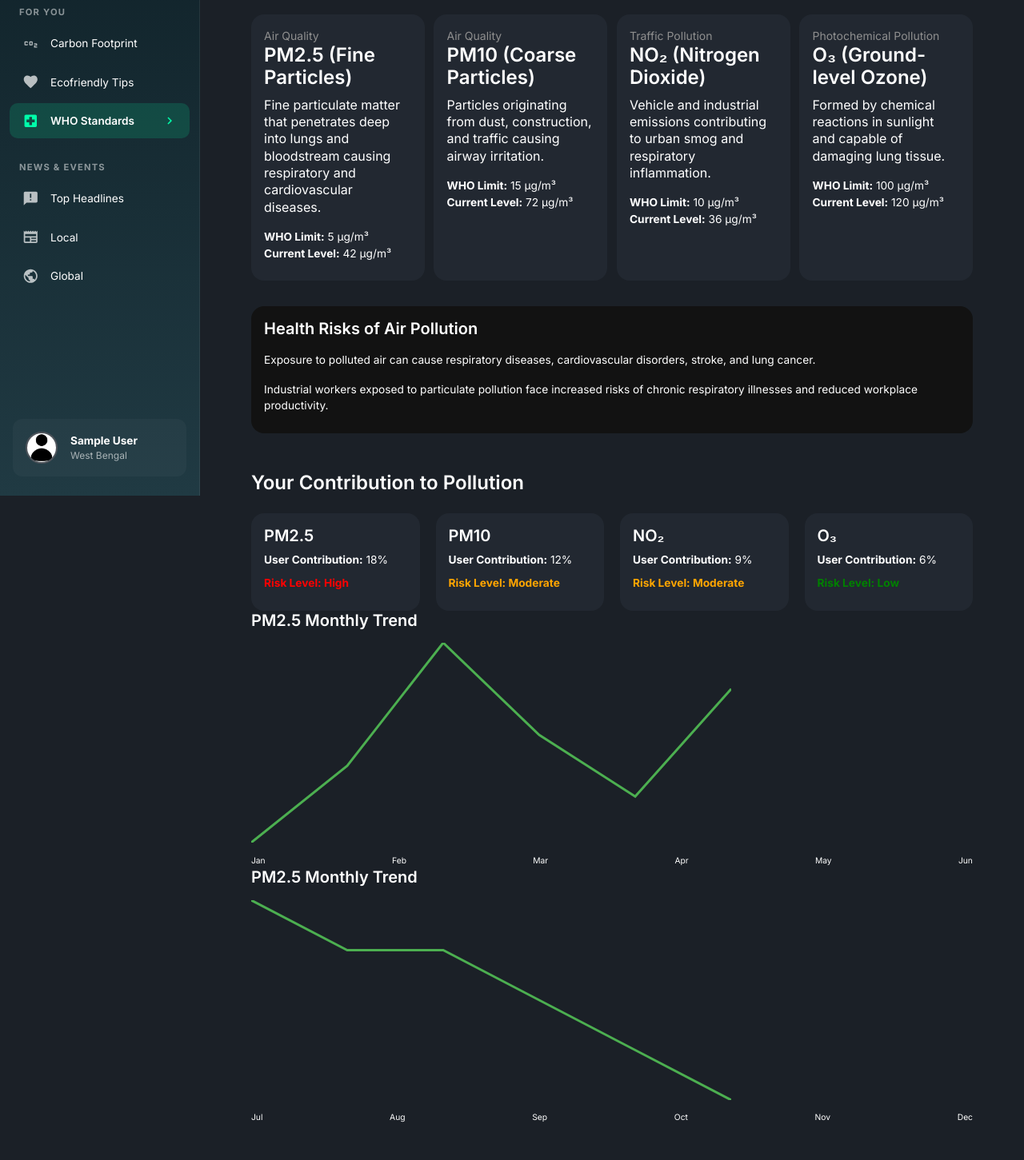
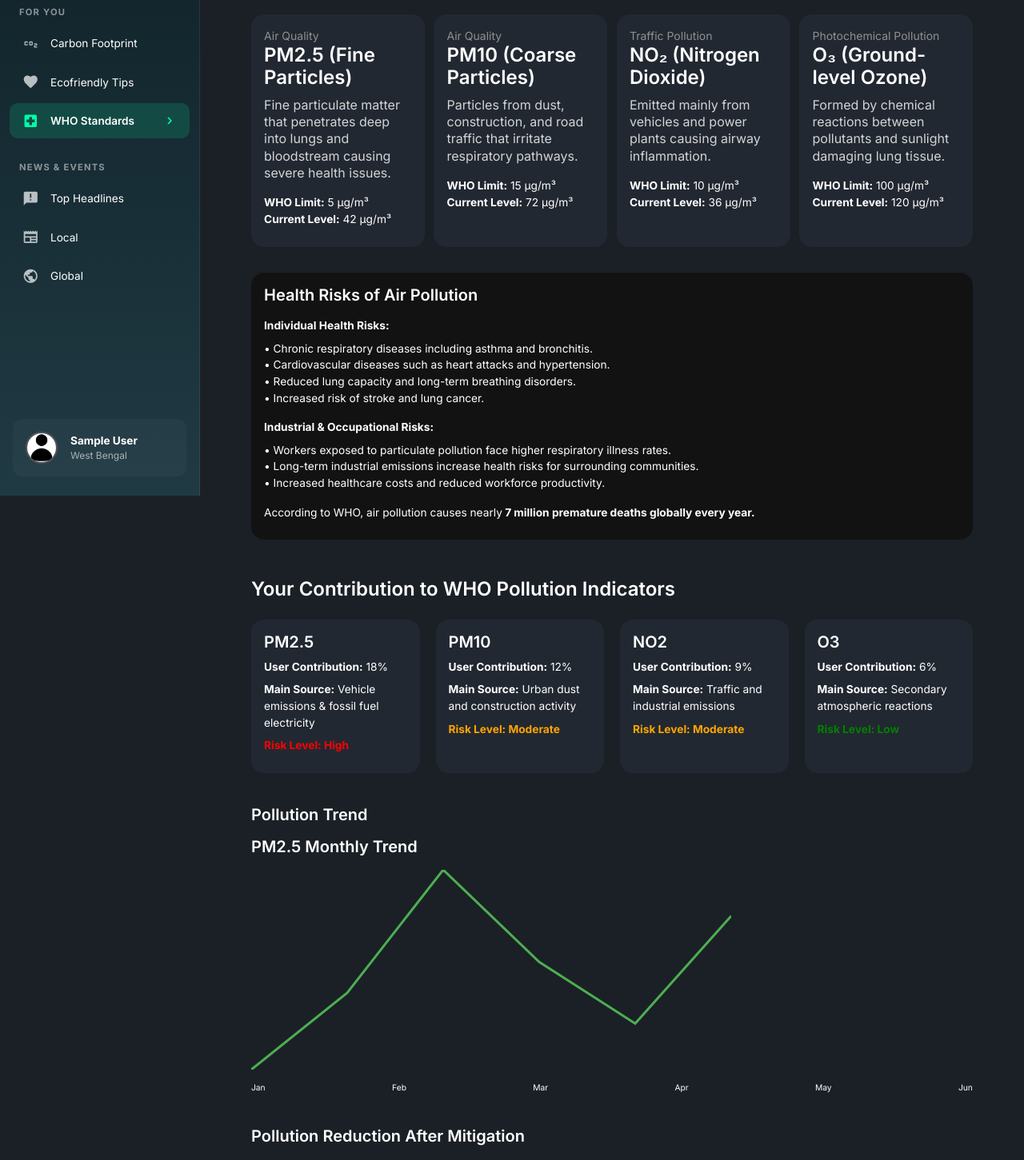
Before and after one commit to AnikChiney/CarbonLensAI, a React (Create React App) app in the folder client/: page /who-standards in a window 1280 px wide. Shown: the part 180-1631 px from the top of the page at 80% size. Built offline with nearby package versions, Linux system fonts and the light colour scheme; no server answers; sample sign-in values are in the browser's storage.

Commit message:
Update index.jsx

```diff
--- a/client/src/scenes/forYou/whoStandards/index.jsx
+++ b/client/src/scenes/forYou/whoStandards/index.jsx
@@ -25,7 +25,7 @@ const whoStandards = [
     limit: "5 µg/m³",
     current: "42 µg/m³",
     content:
-      "Fine particulate matter that penetrates deep into lungs and bloodstream causing respiratory and cardiovascular diseases.",
+      "Fine particulate matter that penetrates deep into lungs and bloodstream causing severe health issues.",
   },
   {
     _id: "2",
@@ -34,7 +34,7 @@ const whoStandards = [
     limit: "15 µg/m³",
     current: "72 µg/m³",
     content:
-      "Particles originating from dust, construction, and traffic causing airway irritation.",
+      "Particles from dust, construction, and road traffic that irritate respiratory pathways.",
   },
   {
     _id: "3",
@@ -43,7 +43,7 @@ const whoStandards = [
     limit: "10 µg/m³",
     current: "36 µg/m³",
     content:
-      "Vehicle and industrial emissions contributing to urban smog and respiratory inflammation.",
+      "Emitted mainly from vehicles and power plants causing airway inflammation.",
   },
   {
     _id: "4",
@@ -52,20 +52,40 @@ const whoStandards = [
     limit: "100 µg/m³",
     current: "120 µg/m³",
     content:
-      "Formed by chemical reactions in sunlight and capable of damaging lung tissue.",
+      "Formed by chemical reactions between pollutants and sunlight damaging lung tissue.",
   },
 ];
 
-/* ---------------- USER CONTRIBUTION ---------------- */
+/* ---------------- USER CONTRIBUTION DATA ---------------- */
 
 const userImpactData = [
-  { pollutant: "PM2.5", contribution: 18, risk: "High" },
-  { pollutant: "PM10", contribution: 12, risk: "Moderate" },
-  { pollutant: "NO₂", contribution: 9, risk: "Moderate" },
-  { pollutant: "O₃", contribution: 6, risk: "Low" },
+  {
+    pollutant: "PM2.5",
+    contribution: 18,
+    risk: "High",
+    source: "Vehicle emissions & fossil fuel electricity",
+  },
+  {
+    pollutant: "PM10",
+    contribution: 12,
+    risk: "Moderate",
+    source: "Urban dust and construction activity",
+  },
+  {
+    pollutant: "NO2",
+    contribution: 9,
+    risk: "Moderate",
+    source: "Traffic and industrial emissions",
+  },
+  {
+    pollutant: "O3",
+    contribution: 6,
+    risk: "Low",
+    source: "Secondary atmospheric reactions",
+  },
 ];
 
-/* ---------------- TREND DATA ---------------- */
+/* ---------------- POLLUTION TREND ---------------- */
 
 const pollutionTrend = [
   { month: "Jan", value: 35 },
@@ -76,16 +96,18 @@ const pollutionTrend = [
   { month: "Jun", value: 45 },
 ];
 
+/* ---------------- MITIGATION TREND ---------------- */
+
 const mitigationTrend = [
-  { month: "Jul", value: 42 },
-  { month: "Aug", value: 41 },
-  { month: "Sep", value: 41 },
-  { month: "Oct", value: 40 },
-  { month: "Nov", value: 39 },
+  { month: "Jul", value: 40 },
+  { month: "Aug", value: 39 },
+  { month: "Sep", value: 39 },
+  { month: "Oct", value: 37.5 },
+  { month: "Nov", value: 37 },
   { month: "Dec", value: 38 },
 ];
 
-/* ---------------- WHO CARD ---------------- */
+/* ---------------- WHO STANDARD CARD ---------------- */
 
 const StdCard = ({ title, content, type, limit, current }) => {
   const theme = useTheme();
@@ -102,7 +124,9 @@ const StdCard = ({ title, content, type, limit, current }) => {
 
         <Box height={10} />
 
-        <Typography variant="h5">{content}</Typography>
+        <Typography variant="h5" sx={{ color: theme.palette.primary[100] }}>
+          {content}
+        </Typography>
 
         <Box mt={2}>
           <Typography><b>WHO Limit:</b> {limit}</Typography>
@@ -116,14 +140,12 @@ const StdCard = ({ title, content, type, limit, current }) => {
 
 /* ---------------- USER CONTRIBUTION CARD ---------------- */
 
-const UserContributionCard = ({ pollutant, contribution, risk }) => {
+const UserContributionCard = ({ pollutant, contribution, risk, source }) => {
 
   const riskColor =
-    risk === "High"
-      ? "red"
-      : risk === "Moderate"
-      ? "orange"
-      : "green";
+    risk === "High" ? "red" :
+    risk === "Moderate" ? "orange" :
+    "green";
 
   const theme = useTheme();
 
@@ -137,6 +159,10 @@ const UserContributionCard = ({ pollutant, contribution, risk }) => {
           <b>User Contribution:</b> {contribution}%
         </Typography>
 
+        <Typography mt={1}>
+          <b>Main Source:</b> {source}
+        </Typography>
+
         <Typography mt={1} color={riskColor} fontWeight="bold">
           Risk Level: {risk}
         </Typography>
@@ -146,16 +172,115 @@ const UserContributionCard = ({ pollutant, contribution, risk }) => {
   );
 };
 
+/* ---------------- HEALTH IMPACT ---------------- */
+
+const HealthImpact = () => (
+  <Card sx={{ mt: 4 }}>
+    <CardContent>
+
+      <Typography variant="h4">Health Risks of Air Pollution</Typography>
+
+      <Typography mt={2}><b>Individual Health Risks:</b></Typography>
+
+      <Typography mt={1}>
+        • Chronic respiratory diseases including asthma and bronchitis.
+      </Typography>
+
+      <Typography>
+        • Cardiovascular diseases such as heart attacks and hypertension.
+      </Typography>
+
+      <Typography>
+        • Reduced lung capacity and long-term breathing disorders.
+      </Typography>
+
+      <Typography>
+        • Increased risk of stroke and lung cancer.
+      </Typography>
+
+      <Typography mt={2}><b>Industrial & Occupational Risks:</b></Typography>
+
+      <Typography mt={1}>
+        • Workers exposed to particulate pollution face higher respiratory illness rates.
+      </Typography>
+
+      <Typography>
+        • Long-term industrial emissions increase health risks for surrounding communities.
+      </Typography>
+
+      <Typography>
+        • Increased healthcare costs and reduced workforce productivity.
+      </Typography>
+
+      <Typography mt={2}>
+        According to WHO, air pollution causes nearly
+        <b> 7 million premature deaths globally every year.</b>
+      </Typography>
+
+    </CardContent>
+  </Card>
+);
+
+/* ---------------- USER IMPACT SECTION ---------------- */
+
+const UserImpactSection = () => {
+
+  const isNonMobile = useMediaQuery("(min-width:1000px)");
+
+  return (
+    <Box mt={6}>
+
+      <Typography variant="h3" mb={3}>
+        Your Contribution to WHO Pollution Indicators
+      </Typography>
+
+      <Box
+        display="grid"
+        gridTemplateColumns="repeat(4,minmax(0,1fr))"
+        gap="20px"
+        sx={{
+          "& > div": { gridColumn: isNonMobile ? undefined : "span 4" },
+        }}
+      >
+        {userImpactData.map((item, i) => (
+          <UserContributionCard key={i} {...item} />
+        ))}
+      </Box>
+
+      <Box mt={5}>
+        <Typography variant="h4" mb={2}>
+          Pollution Trend
+        </Typography>
+
+        <SimpleLineChart data={pollutionTrend} />
+      </Box>
+
+    </Box>
+  );
+};
+
+/* ---------------- MITIGATION PROGRESS ---------------- */
+
+const MitigationProgress = () => (
+  <Box mt={5}>
+
+    <Typography variant="h4" mb={2}>
+      Pollution Reduction After Mitigation
+    </Typography>
+
+    <SimpleLineChart data={mitigationTrend} />
+
+  </Box>
+);
+
 /* ---------------- MAIN PAGE ---------------- */
 
 const WHOstandards = () => {
 
-  const theme = useTheme();
-  const isNonMobile = useMediaQuery("(min-width:1000px)");
-
   const { data: apiData, isLoading } =
     useGetRandomWhoStandardsQuery();
 
+  const isNonMobile = useMediaQuery("(min-width:1000px)");
   const data = apiData?.data || whoStandards;
 
   return (
@@ -172,8 +297,6 @@ const WHOstandards = () => {
         </Box>
       ) : (
         <>
-          {/* WHO STANDARD CARDS */}
-
           <Box
             mt="20px"
             display="grid"
@@ -185,67 +308,17 @@ const WHOstandards = () => {
             }}
           >
 
-            {data.map((item) => (
-              <StdCard key={item._id} {...item}/>
+            {data?.map(({title,content,type,limit,current,_id}) => (
+              <StdCard key={_id} {...{title,content,type,limit,current}} />
             ))}
 
           </Box>
 
-          {/* HEALTH RISKS */}
+          <HealthImpact/>
 
-          <Card sx={{ mt:4 }}>
-            <CardContent>
+          <UserImpactSection/>
 
-              <Typography variant="h4">
-                Health Risks of Air Pollution
-              </Typography>
-
-              <Typography mt={2}>
-                Exposure to polluted air can cause respiratory diseases,
-                cardiovascular disorders, stroke, and lung cancer.
-              </Typography>
-
-              <Typography mt={2}>
-                Industrial workers exposed to particulate pollution
-                face increased risks of chronic respiratory illnesses
-                and reduced workplace productivity.
-              </Typography>
-
-            </CardContent>
-          </Card>
-
-          {/* USER CONTRIBUTION */}
-
-          <Box mt={6}>
-
-            <Typography variant="h3" mb={3}>
-              Your Contribution to Pollution
-            </Typography>
-
-            <Box
-              display="grid"
-              gridTemplateColumns="repeat(4,minmax(0,1fr))"
-              gap="20px"
-            >
-              {userImpactData.map((item,i) => (
-                <UserContributionCard key={i} {...item}/>
-              ))}
-            </Box>
-
-          </Box>
-
-          {/* BOTH TRENDS TOGETHER */}
-
-          <SimpleLineChart
-            data={pollutionTrend}
-            title="Pollution Trend (Before Mitigation)"
-          />
-
-          <SimpleLineChart
-            data={mitigationTrend}
-            title="Pollution Reduction After Mitigation"
-          />
-
+          <MitigationProgress/>
         </>
       )}
 
```
